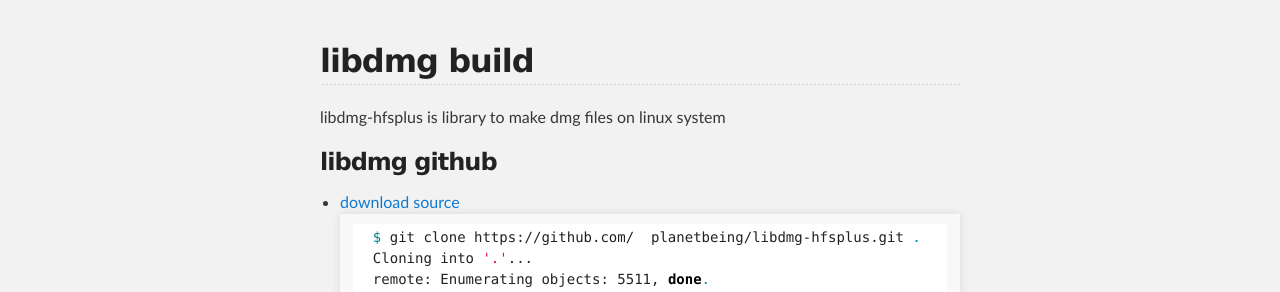
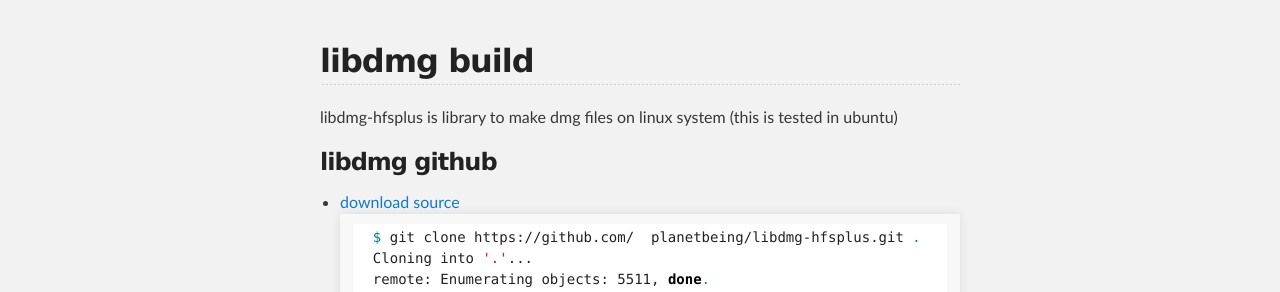
Before and after one commit to MadfishDT/MadfishDT.github.io, a Jekyll site: the page built from blogs/libdmg_build.md, in a window 1280 px wide and 1400 px high. Shown: the part 223-515 px from the top of the window. Built offline with Jekyll 4.4.1, drawn with Linux system fonts in a browser that asks for light colours; our own code applies the rules of GitHub Pages for plain Markdown files; comment, search, counter and statistics services are not loaded; some of the changed text lies outside the part shown.

````diff
--- a/blogs/libdmg_build.md
+++ b/blogs/libdmg_build.md
@@ -1,7 +1,7 @@
 ## libdmg build
 
 libdmg-hfsplus is library to make dmg files on linux system
-
+(this is tested in ubuntu)
 ### libdmg github
 - [download source](https://github.com/planetbeing/libdmg-hfsplus)
 ```shell
````
Also changed, not shown: other parts of blogs/libdmg_build.md (+4 -0 lines), index.md (+1 -0 lines), 2 other files.
